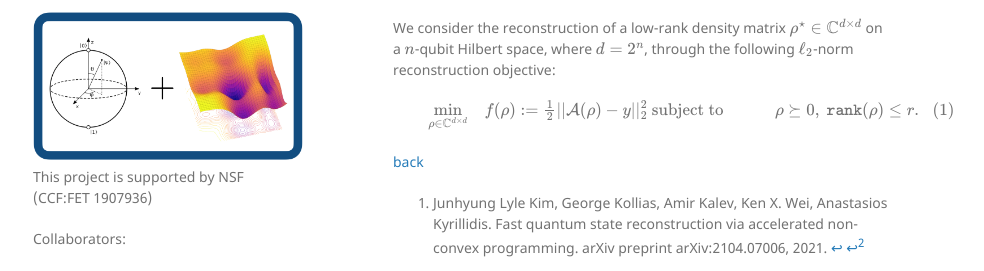
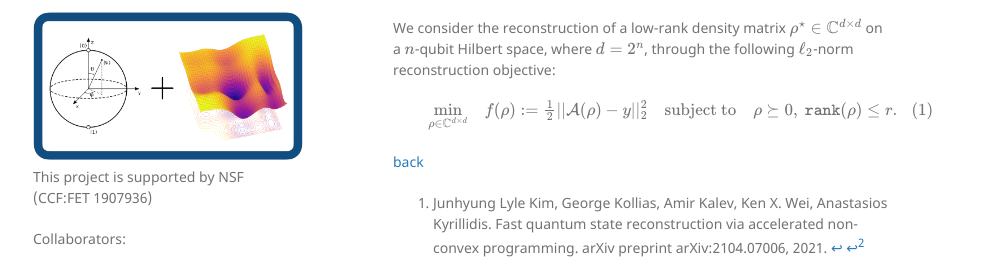
Before and after one commit to akyrillidis/nonconvex-qst, a Jekyll site: the page built from MiFGD.md, in a window 1280 px wide and 900 px high, scrolled down 1133 px. Shown: the part 160-431 px from the top of the window, without its empty margins (177-1161 px from the left). Built offline with Jekyll 4.4.1, drawn with Linux system fonts in a browser that asks for light colours; formulas are drawn with MathJax 3.

Commit message:
Update MiFGD.md

```diff
--- a/MiFGD.md
+++ b/MiFGD.md
@@ -18,7 +18,7 @@ To address the first bottleneck, prior information is often assumed and leverage
 To give a concrete example, in the figure below, real (top) and imaginary (bottom) parts of four different states are shown: $$i)$$ $$\texttt{GHZ}$$ state, $$ii)$$ $$\texttt{GHZminus}$$ state, $$iii)$$ $$\texttt{Hadamard}$$ state, and $$iv)$$ $$\texttt{Random}$$ state; for the mathematical description of the above states, refer to our paper. [^kim2021fast] As can be seen, for $$\texttt{GHZ}$$ and $$\texttt{GHZminus}$$ states, only four corners of the real parts have non-zero entries. Therefore, the density matrices of these states are both of low-rank and sparse. If these kinds of "structures" are smartly leveraged, one can sometimes confine the search space of density matrices greatly, leading to less number of measurements required for successful tomography results.
 
 
-{{< figure src="/assets/img/state-plots.png" title="From left to right: GHZ, GHZminus, Hadamard, and Random states. All states are in 4-qubit system. " width="100%">}}
+{{< figure src="./assets/img/state-plots.png" title="From left to right: GHZ, GHZminus, Hadamard, and Random states. All states are in 4-qubit system. " width="100%">}}
 
 
 With regards to the second bottleneck, variants of gradient descent convex solvers were proposed under synthetic scenarios. [^goncalves2016projected] [^bolduc2017projected] [^shang2017superfast] [^hu2019reconstructing] However, due to the exponentially increasing space of density matrices, these methods often can be only applied to relatively small system, on top of relying on special-purpose hardwares and proper distributed system designs.[^hou2016full]
@@ -33,9 +33,8 @@ We consider the reconstruction of a low-rank density matrix $$\rho^\star \in \ma
 \begin{align}
 \label{eq:objective} \tag{1}
 \min_{\rho \in \mathbb{C}^{d \times d}}
-\quad & f(\rho) := \tfrac{1}{2} ||\mathcal{A}(\rho) - y||_2^2 \\\\
-\text{subject to}
-\quad& \rho \succeq 0, ~\texttt{rank}(\rho) \leq r.
+\quad & f(\rho) := \tfrac{1}{2} ||\mathcal{A}(\rho) - y||_2^2 \quad
+\text{subject to} \quad \rho \succeq 0, ~\texttt{rank}(\rho) \leq r.
 \end{align}
 
 [^gross2010quantum]: D. Gross, Y.-K. Liu, S. Flammia, S. Becker, and J. Eisert. Quantum state tomography via compressed sensing. Physical review letters, 105(15):150401, 2010.
```
